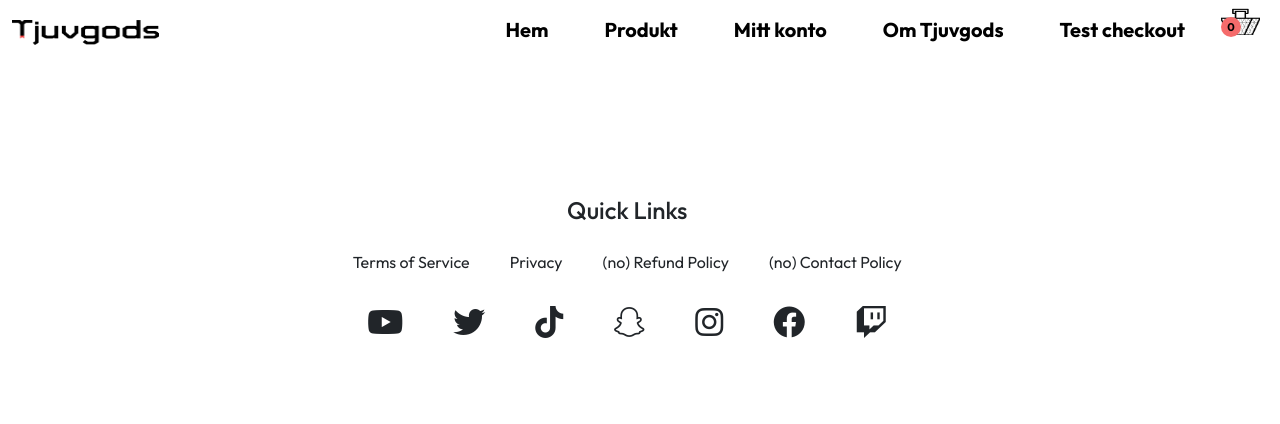
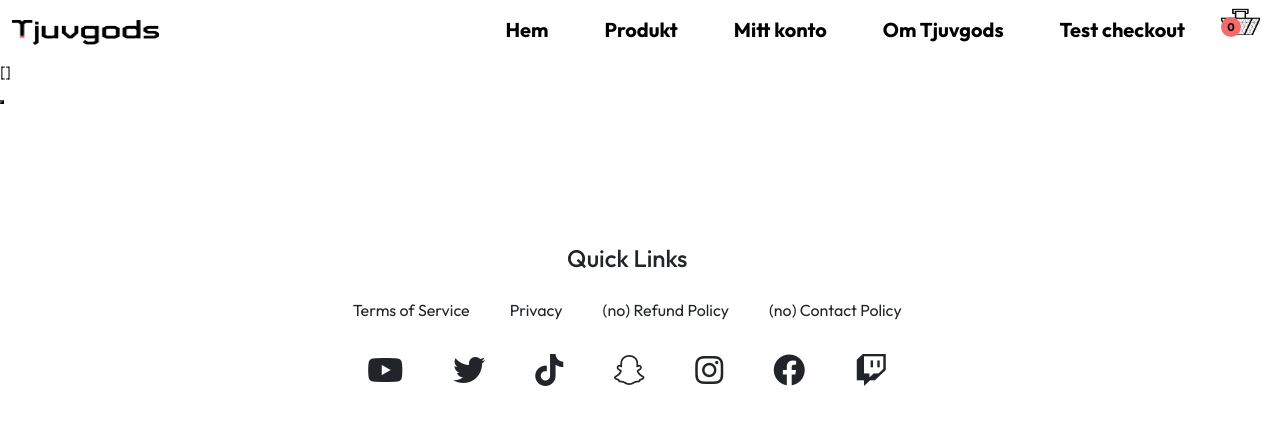
Before and after one commit to PhilipSamuelsson/Tjuvjakt, a Vue app: page /SummaryView in a window 1280 px wide. Shown: the top 424 px of the page. Built offline with nearby package versions, Linux system fonts and the light colour scheme; a web font is replaced by a local one.

Commit message:
Co-authored-by: dollingadam <dollingadam@users.noreply.github.com>

```diff
--- a/src/components/CartContainer.vue
+++ b/src/components/CartContainer.vue
@@ -14,7 +14,11 @@
     </div>
     <div v-if="$store.state.cart.length === 0" class="to-checkout-container">
       <p>Du har inga stöldgods i varukorgen</p>
-      <RouterLink @click="$store.commit('toggleCart')" class="action-btn link" to="/testproducts">Handla istället
+      <RouterLink
+        @click="$store.commit('toggleCart')"
+        class="action-btn link"
+        to="/testproducts"
+        >Handla istället
       </RouterLink>
     </div>
     <div v-if="$store.state.cart.length" class="to-checkout-container">
@@ -23,7 +27,9 @@
 
         <p>{{ getCartTotal }} KR</p>
       </div>
-      <button class="action-btn" role="button">Till kassan</button>
+      <RouterLink to="/SummaryView">
+        <button class="action-btn" role="button">Till kassan</button>
+      </RouterLink>
     </div>
   </div>
 </template>
@@ -136,7 +142,6 @@ export default {
   margin: 1rem 0;
 }
 
-
 .link {
   margin-top: 1rem;
   text-decoration: none;
--- a/src/router/index.js
+++ b/src/router/index.js
@@ -8,6 +8,7 @@ import ProductDetailView from "../views/ProductDetailView.vue";
 import CheckoutViewSecond from "../views/CheckoutViewSecond.vue";
 import CheckoutViewThird from "../views/CheckoutViewThird.vue";
 import CheckoutViewFourth from "../views/CheckoutViewFourth.vue";
+import SummaryView from "../views/SummaryView.vue";
 
 const router = createRouter({
   history: createWebHistory(import.meta.env.BASE_URL),
@@ -57,6 +58,11 @@ const router = createRouter({
       name: "/checkoutfourth",
       component: CheckoutViewFourth,
     },
+    {
+      path: "/SummaryView",
+      name: "Översikt",
+      component: SummaryView,
+    },
   ],
 });
 
--- /dev/null
+++ b/src/views/SummaryView.vue
@@ -0,0 +1,10 @@
+<template>
+  <div class="cartDisplay">
+    {{ $store.state.cart }}
+  </div>
+  <button></button>
+</template>
+
+<script></script>
+
+<style scoped></style>
```
